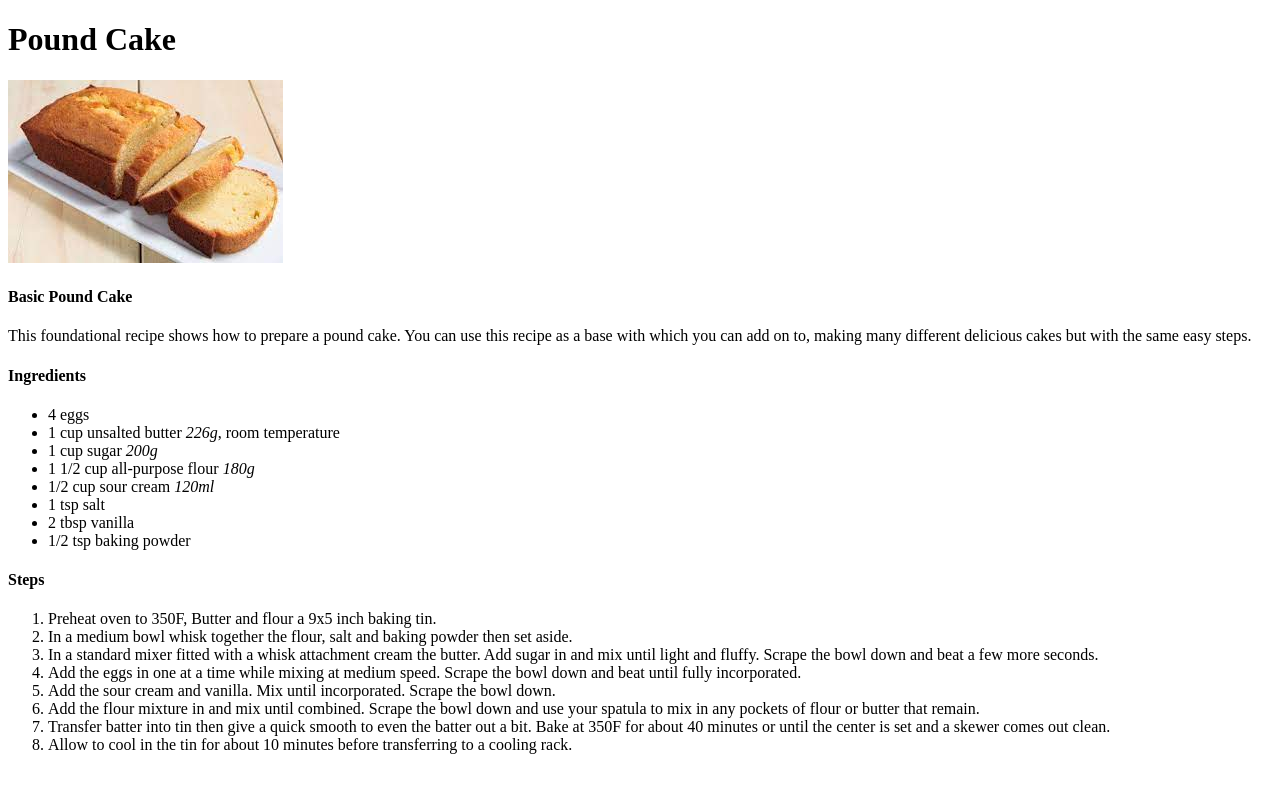
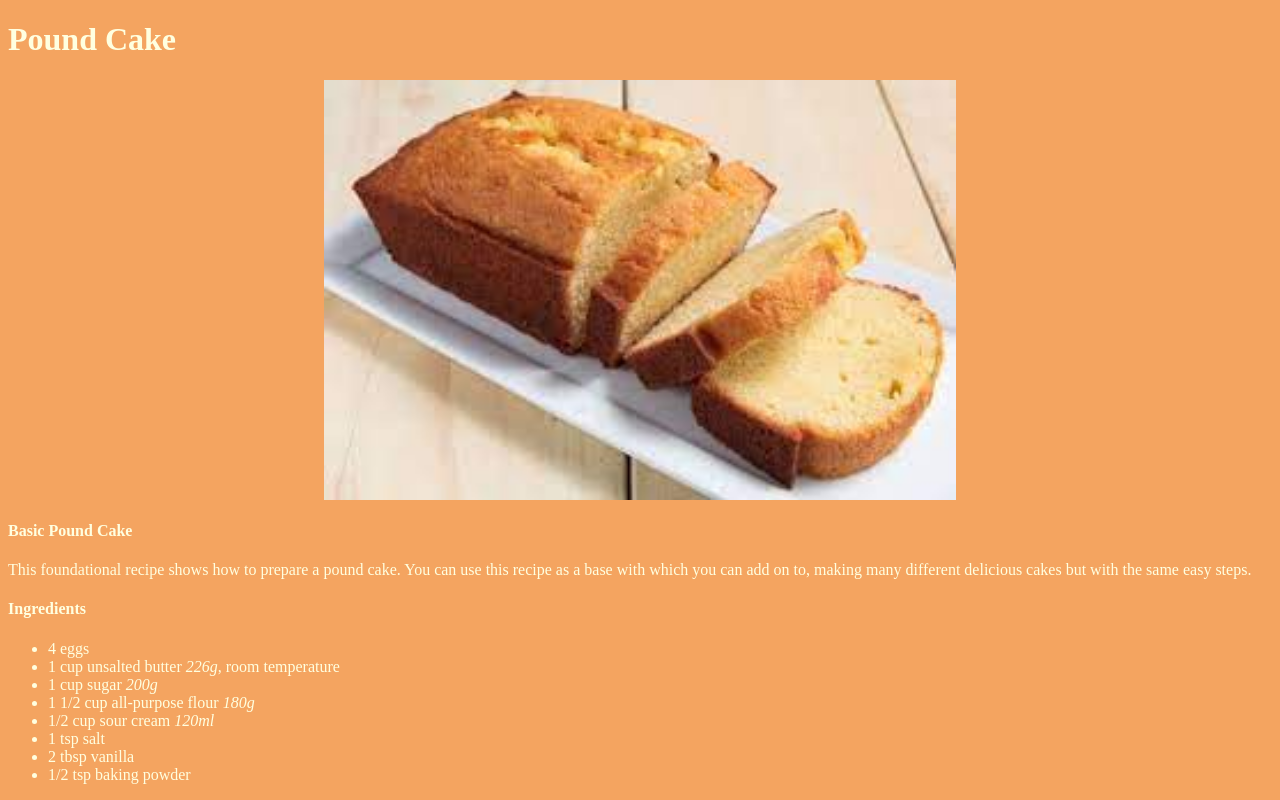
Before and after one commit to LiberoLance/odin-recipes, a plain HTML site: page recipes/pound-cake.html in a window 1280 px wide. Shown: the top 800 px of the page. Drawn offline with Linux system fonts and the light colour scheme.

Commit message:
Add style rules for pound cake page

```diff
--- a/style.css
+++ b/style.css
@@ -1,3 +1,4 @@
+/*Main page style rules*/
 .main-page {
    background: sienna;
 }
@@ -18,3 +19,25 @@ a:link {
 a:visited {
    color:white;
 }
+
+/*pound cake page style rules*/
+.pound-page{
+   background: SandyBrown;
+}
+
+.pound-title {
+   color: LightYellow;
+   text-align center;
+}
+
+.pound-img {
+   display: block;
+   margin-left: auto;
+   margin-right: auto;
+   width: 50%;
+   height: auto;
+}
+
+.pound-txt {
+   color: LightYellow;
+}
```
